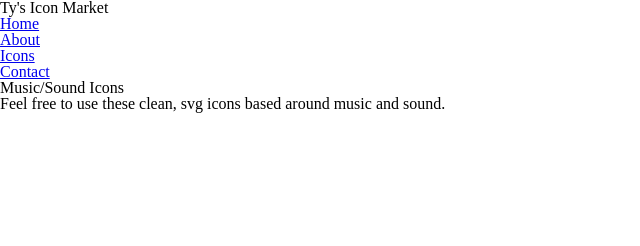
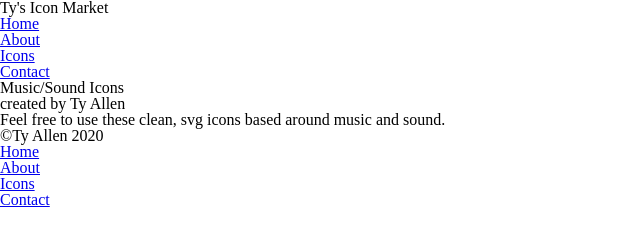
Before and after one commit to Ty-Allen/Icon_Marketplace, a plain HTML site: page index.html in a window 1280 px wide. Shown: the whole page, without its empty margins (0-640 px from the left). Drawn offline with Linux system fonts and the light colour scheme.

Commit message:
added footer and fixed missing text

```diff
--- a/index.html
+++ b/index.html
@@ -21,11 +21,26 @@
 						<li><a href="#">Contact</a></li>
 					</ul>
 				</nav>
-				<section id="iconDesc">
-					<h2>Music/Sound Icons</h2>
-					<p> Feel free to use these clean, svg icons based around music and sound.</p>
+			</header>
+			<section id="iconDesc">
+				<h2>Music/Sound Icons</h2>
+				<h3>created by Ty Allen</h3>
+				<p> Feel free to use these clean, svg icons based around music and sound.</p>
+			</section>
+			<footer>
+				<section>
+					<h2 class="hidden">Footer Text</h2>
+					<p>©Ty Allen 2020</p>
 				</section>
-			</header>
+				<nav id="footerNav">
+					<ul>
+						<li><a href="#">Home</a></li>
+						<li><a href="#">About</a></li>
+						<li><a href="#">Icons</a></li>
+						<li><a href="#">Contact</a></li>
+					</ul>
+				</nav>
+			</footer>
 
 		</div>
 		<script src="js/main.js"></script>
```
